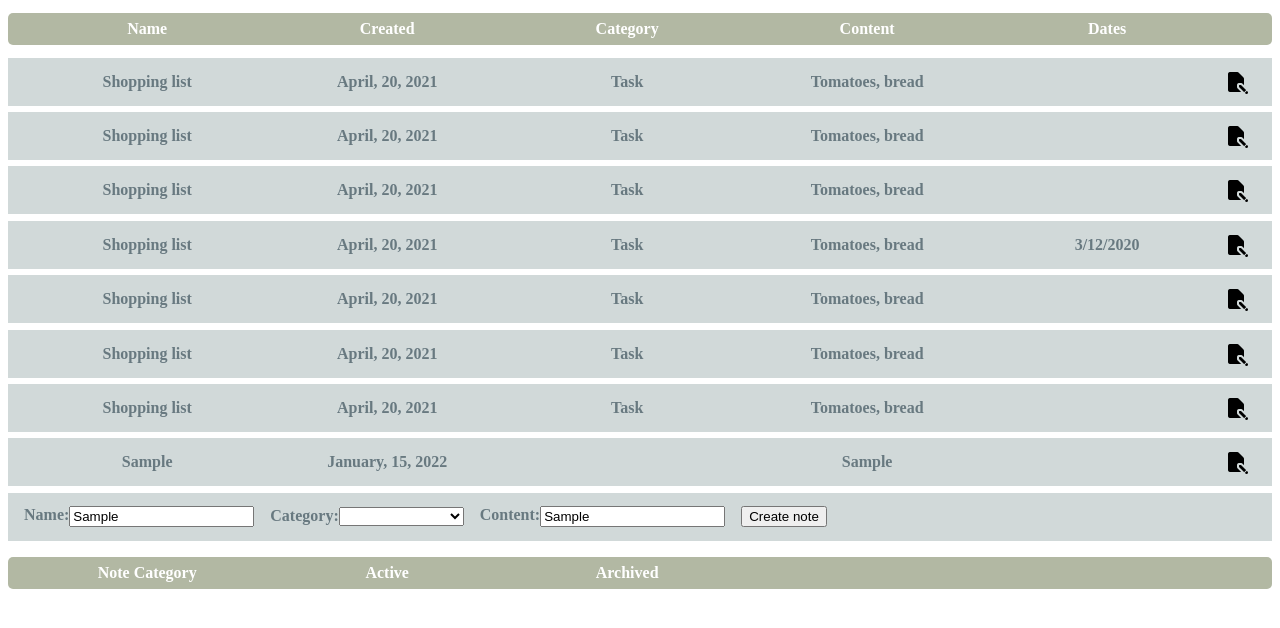
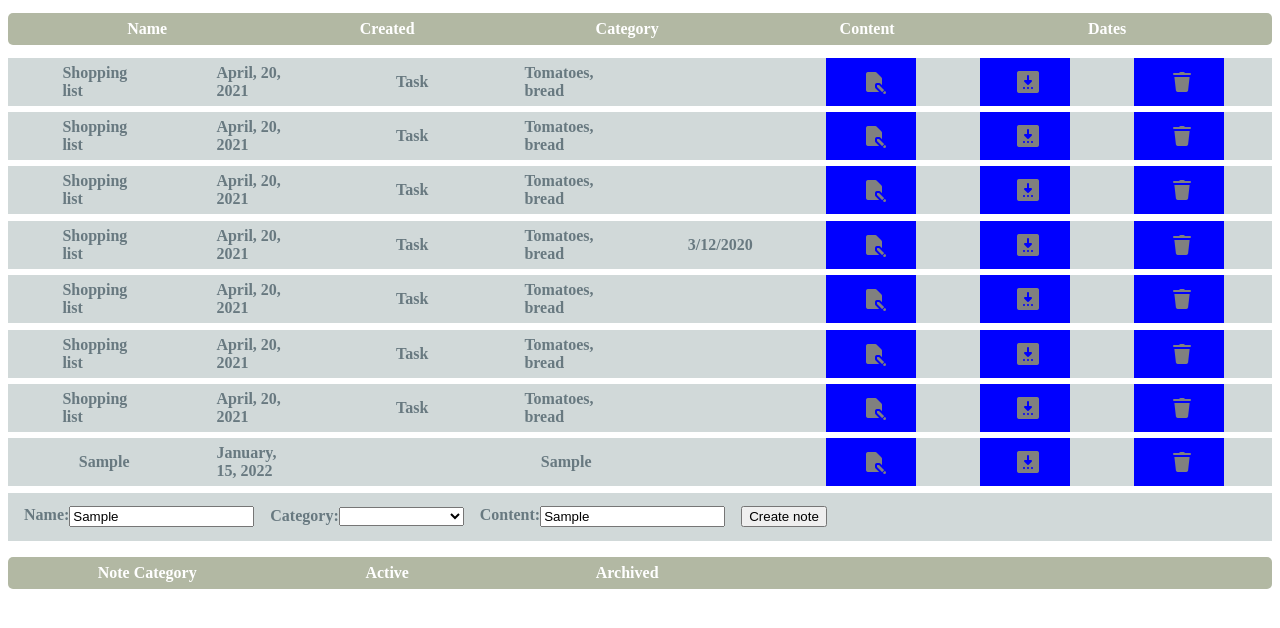
Before and after one commit to YuliaYassnyska/RadencyHometask1, a website with bundled scripts: page notesApp.html in a window 1280 px wide. Both pictures are taken after typing "Sample", "Sample" into the empty fields and a click on the button "Create note". Shown: the top 628 px of the page. Built offline with nearby package versions, Linux system fonts and the light colour scheme.

Commit message:
add buttons

```diff
--- a/data/optionalData.js
+++ b/data/optionalData.js
@@ -5,3 +5,5 @@
 }
 
 export const options = ['Task', 'Idea', 'Random Thought'];
+
+export const imagePaths = ['edit.png', 'archived.png', 'delete.png'];
--- a/notesApp.css
+++ b/notesApp.css
@@ -25,7 +25,6 @@
 
 .icons {
   display: flex;
-  color: #ffffff;
   filter: brightness(0) invert(1);
   margin-left: 1.8rem;
 }
@@ -76,3 +75,7 @@
   display: flex;
   margin-right: 0.5rem;
 }
+
+#imgContainer {
+  background-color: blue;
+}
--- a/notesApp.js
+++ b/notesApp.js
@@ -1,5 +1,6 @@
 import { headers } from './data/optionalData.js'
 import { defaultValues } from './data/defaultData.js';
+import { imagePaths } from './data/optionalData.js';
 
 const totalColumn = document.querySelector('#totalColumn');
 const listColumn = document.querySelector('#listColumn');
@@ -23,13 +24,9 @@
             divColumns.innerHTML = el;
             divRows.appendChild(divColumns)
         })
-
-        let inputImg = document.createElement('input');
-        inputImg.type = 'image'
-        inputImg.src = 'images/edit.png'
-        inputImg.id = 'editID'
-        divRows.appendChild(inputImg);
-
+        imagePaths.map(el => {
+            divRows.appendChild(createInputImage(el));
+        });
         listContainer.appendChild(divRows);
     })
 }
@@ -41,12 +38,10 @@
         divColumns.innerHTML = el;
         divRows.appendChild(divColumns)
     })
-    let inputImg = document.createElement('input');
-    inputImg.type = 'image'
-    inputImg.src = 'images/edit.png'
-    inputImg.id = 'editID'
-    divRows.appendChild(inputImg);
 
+    imagePaths.map(el => {
+        divRows.appendChild(createInputImage(el));
+    });
     listContainer.appendChild(divRows);
 }
 
@@ -87,8 +82,19 @@
 
     } else {
         values[3] = contentValue;
-        values[4] = ''; // Date from content
+        values[4] = ''; // No date in a content
     }
+}
+
+const createInputImage = (imageNameWithExtention) => {
+    let imgContainer = document.createElement('div')
+    imgContainer.id = 'imgContainer'
+    let inputImg = document.createElement('input');
+    inputImg.type = 'image'
+    inputImg.src = 'images/' + imageNameWithExtention;
+    inputImg.style.filter = 'invert(1) hue-rotate(198deg) saturate(19%) brightness(50%)'
+    imgContainer.appendChild(inputImg)
+    return imgContainer
 }
 
 
```
